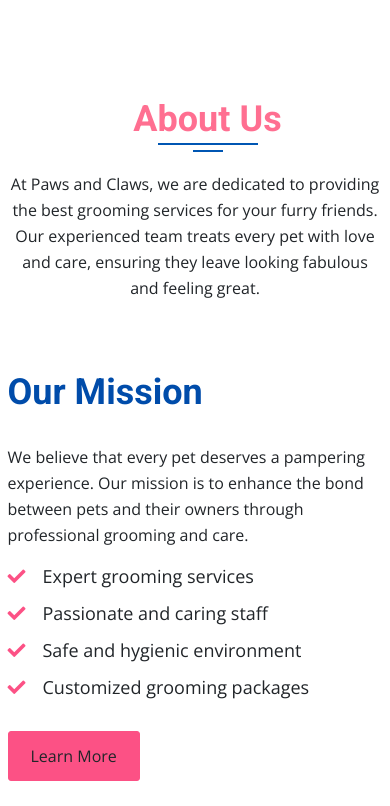
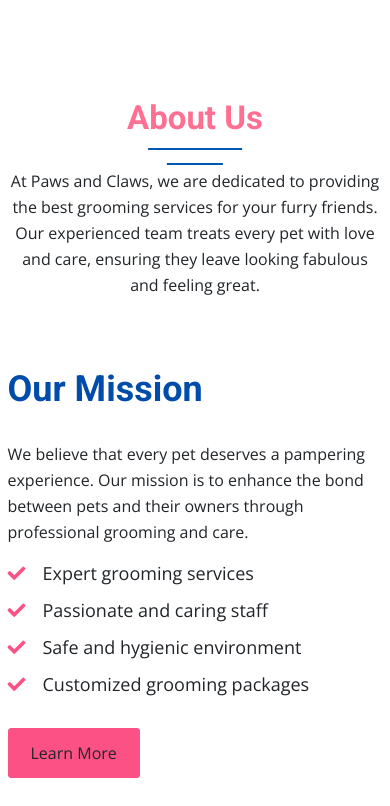
Before and after one commit to reactDevSneha/pet_grooming_one, a plain HTML site: page index.html in a window 390 px wide. Shown: the part 846-1652 px from the top of the page. Drawn offline with nearby package versions, Linux system fonts and the light colour scheme.

Commit message:
h2 style changed

```diff
--- a/css/responsive-style.css
+++ b/css/responsive-style.css
@@ -31,11 +31,15 @@
   #hero .carousel img {
     height: 100%;
   }
-  #about
+
 }
 @media (max-width: 576px) {
   #hero h1 {
     font-size: 3.5rem;
+  }
+  h2 {
+    max-width: 100%;
+    font-size: 3.3rem;
   }
   #hero .carousel-caption {
     padding-left: unset;
@@ -49,4 +53,5 @@
   #hero .main-btn.fill-btn {
     margin-top: 2.5rem;
   }
+
 }
--- a/css/style.css
+++ b/css/style.css
@@ -95,29 +95,31 @@
 	margin-bottom: 3rem !important;
 	position: relative;
 	text-align: center;
-	width: 40rem;
+	max-width: 40%;
 	margin: auto;
 }
 h2::after {
 	position: absolute;
 	content: "";
-	width: 10rem;
+	width: 25%;
 	height: 2px;
-	bottom: -4px;
+	bottom: -12px;
 	left: 50%;
 	background: var(--primary-color-dark);
 	z-index: -1;
-
+  display: block;
 	transform: translateX(-50%) !important;
 }
 h2::before {
 	position: absolute;
 	content: "";
-	width: 3rem;
+	width: 15%;
 	height: 2px;
 	top: 52px;
   transform: translateX(-50%);
 	left: 50%;
+  display: block;
+  margin-top: 1.3rem;
 	background: var(--primary-color-dark);
 	z-index: -1;
 }
```
